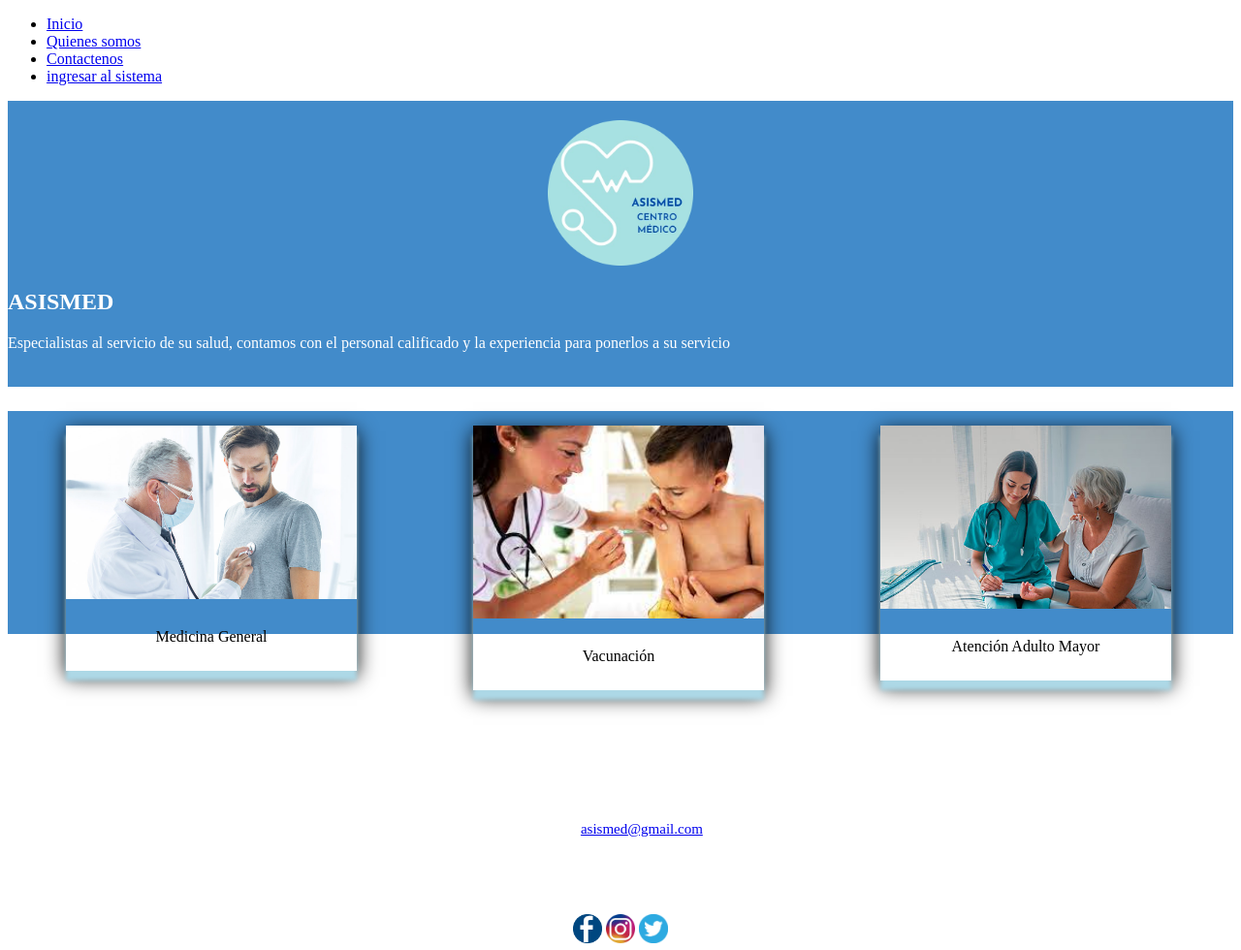
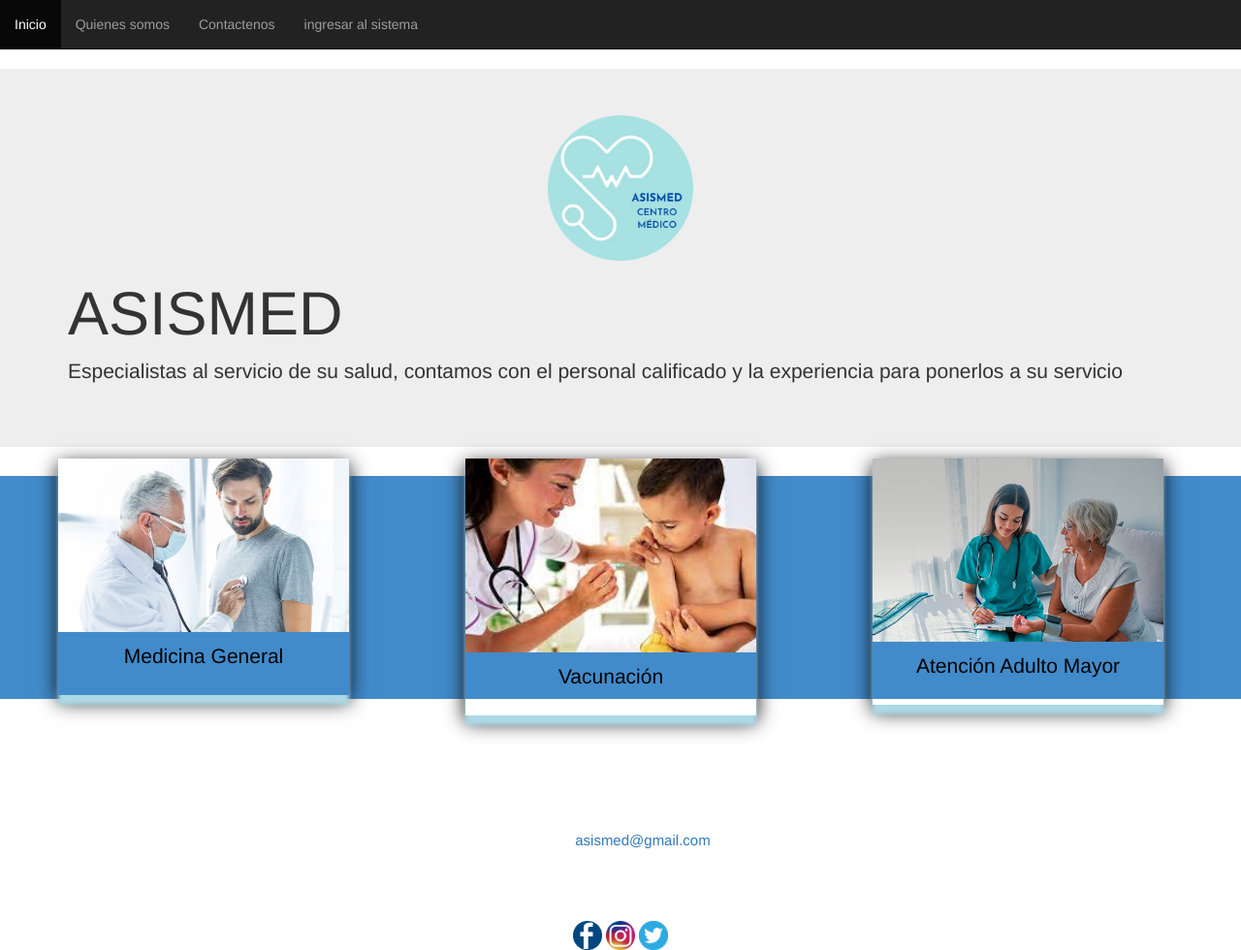
Before and after one commit to jespitiasa/asismed, a website: page index.html in a window 1280 px wide. Shown: the whole page at 97% size. Drawn offline with nearby package versions, Linux system fonts and the light colour scheme; files whose address does not match are found by name.

Commit message:
bootstrap add

```diff
--- a/index.html
+++ b/index.html
@@ -4,13 +4,17 @@
  <meta charset="UTF-8" />
     <meta http-equiv="X-UA-Compatible" content="IE=edge" />
     <meta name="viewport" content="width=device-width, initial-scale=1.0" />
-    <title>Navbar 1</title>
+    <title>ASISMED</title>
     <link rel="preconnect" href="https://fonts.googleapis.com" />
     <link rel="preconnect" href="https://fonts.gstatic.com" crossorigin />
     <link href="https://fonts.googleapis.com/css2?family=Poppins:wght@300;400;500&display=swap" rel="stylesheet"/>
     <link href="https://fonts.googleapis.com/icon?family=Material+Icons" rel="stylesheet"/>
     <link rel="stylesheet" href="https://unicons.iconscout.com/release/v4.0.0/css/line.css"/>
     <link rel="stylesheet" href="/css/style.css"/>
+    <!-- Latest compiled and minified CSS -->
+    <link rel="stylesheet" href="https://cdn.jsdelivr.net/npm/bootstrap@3.4.1/dist/css/bootstrap.min.css" integrity="sha384-HSMxcRTRxnN+Bdg0JdbxYKrThecOKuH5zCYotlSAcp1+c8xmyTe9GYg1l9a69psu" crossorigin="anonymous">
+    <!-- Latest compiled and minified JavaScript -->
+    <script src="https://cdn.jsdelivr.net/npm/bootstrap@3.4.1/dist/js/bootstrap.min.js" integrity="sha384-aJ21OjlMXNL5UyIl/XNwTMqvzeRMZH2w8c5cRVpzpU8Y5bApTppSuUkhZXN0VxHd" crossorigin="anonymous"></script>
 </head>
 <body>
     <header>
--- a/package.json
+++ b/package.json
@@ -1,11 +1,11 @@
 {
   "dependencies": {
+    "bootstrap": "^3.4.1",
     "sass": "^1.62.1"
   },
   "name": "asismed",
   "version": "1.0.0",
   "main": "index.js",
-  "devDependencies": {},
   "scripts": {
     "test": "echo \"Error: no test specified\" && exit 1"
   },
--- a/scss/style.scss
+++ b/scss/style.scss
@@ -1,5 +1,5 @@
 @import "partials/variables";
-@import "partials/navbar";
+// @import "partials/navbar";
 // @import "partials/@mediascreennavbar"
 
 .navbar {
```
Also changed, not shown: css/style.css, 2 other files.
